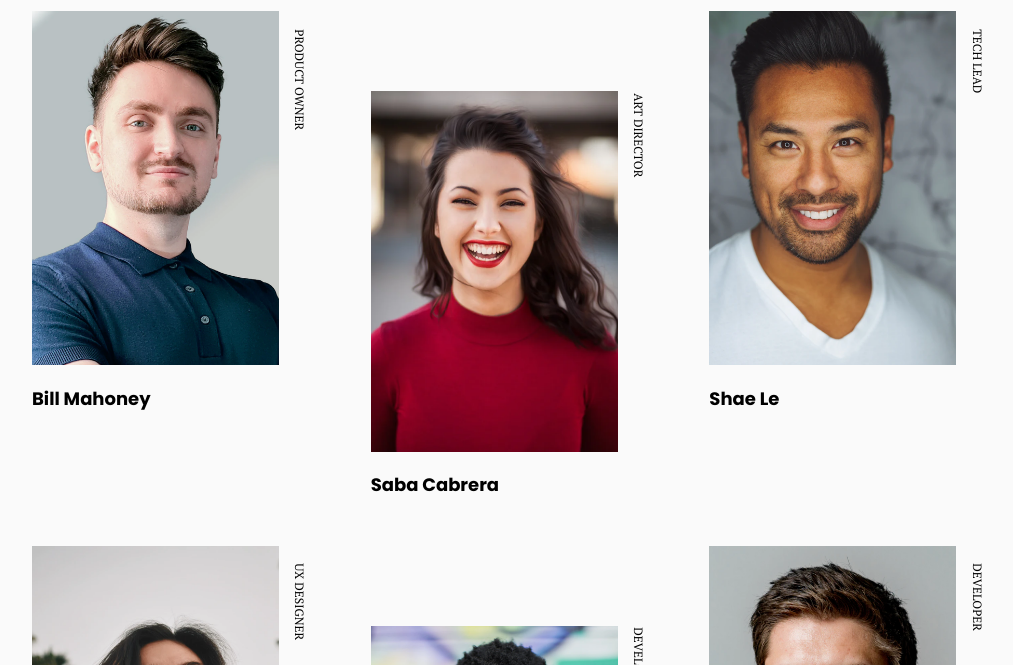
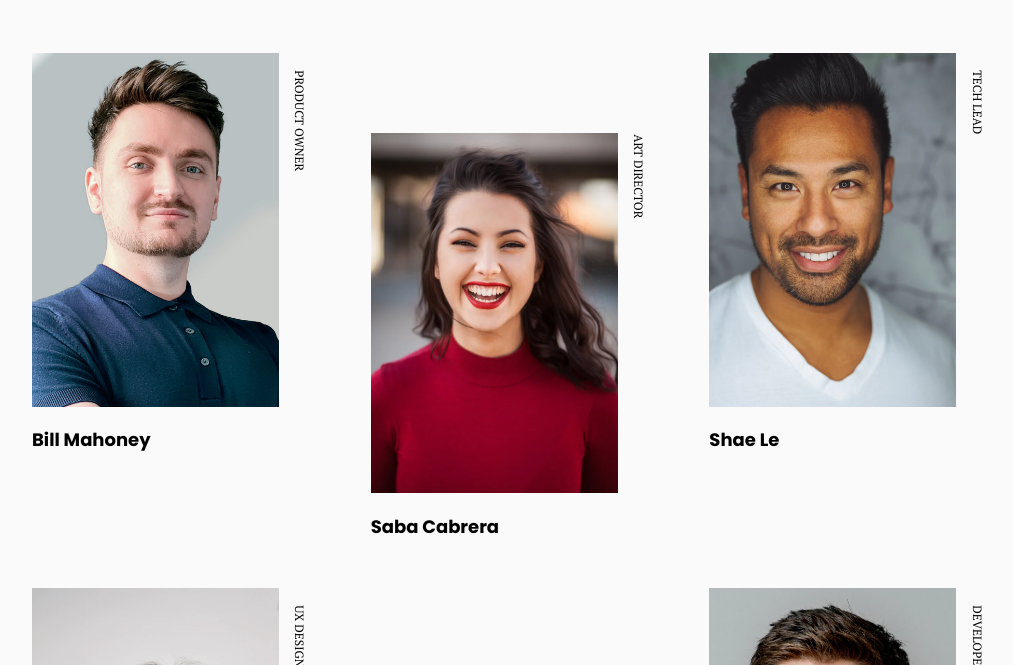
Before and after one commit to xaviguasch/devchallenges-rwdp-2-my-team-page, a plain HTML site: page index.html in a window 1280 px wide. Shown: the part 226-891 px from the top of the page, without its empty margins (124-1137 px from the left). Drawn offline with Linux system fonts and the light colour scheme; files whose address does not match are found by name.

Commit message:
corrected padding in desktop size layout

```diff
--- a/style.css
+++ b/style.css
@@ -55,7 +55,7 @@ h1 {
 ===================== */
 
 .container {
-  padding: 1.4em 1em;
+  padding: 4em 1em;
 }
 
 .hero-title {
```
